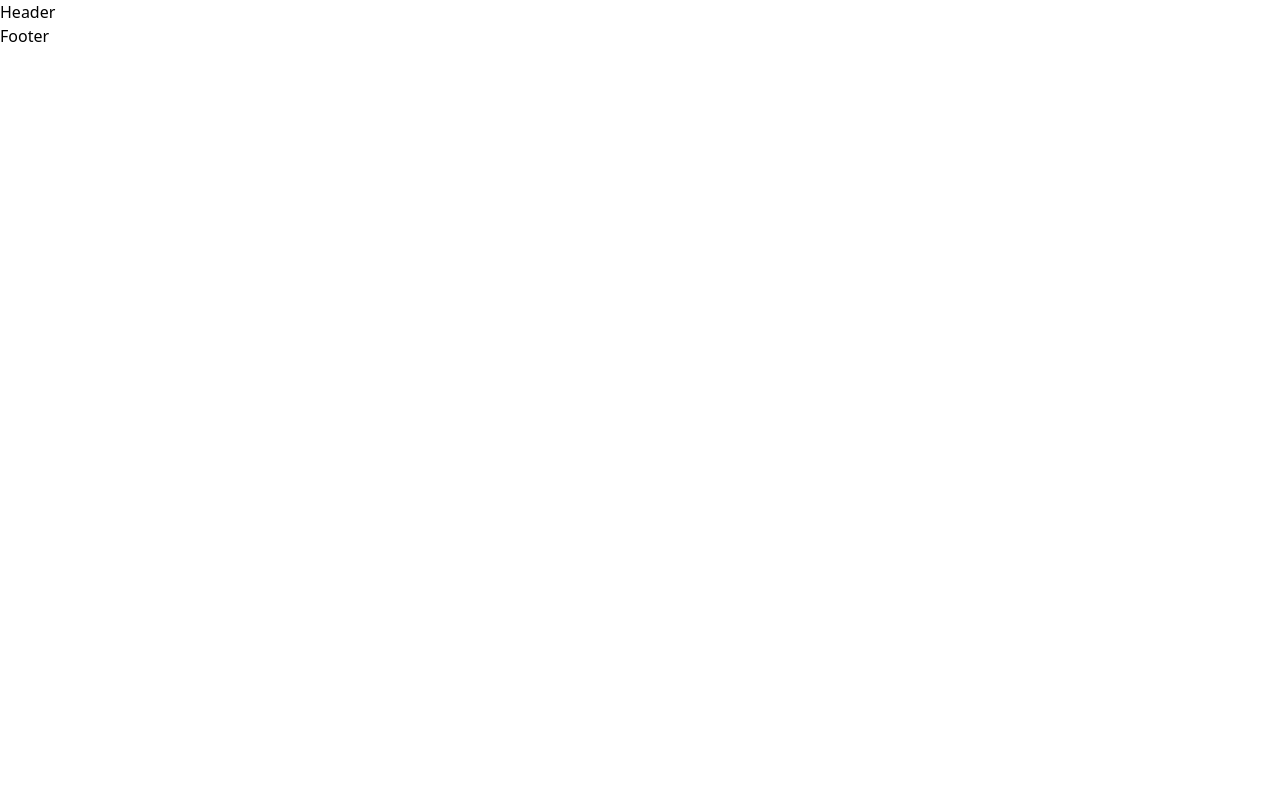
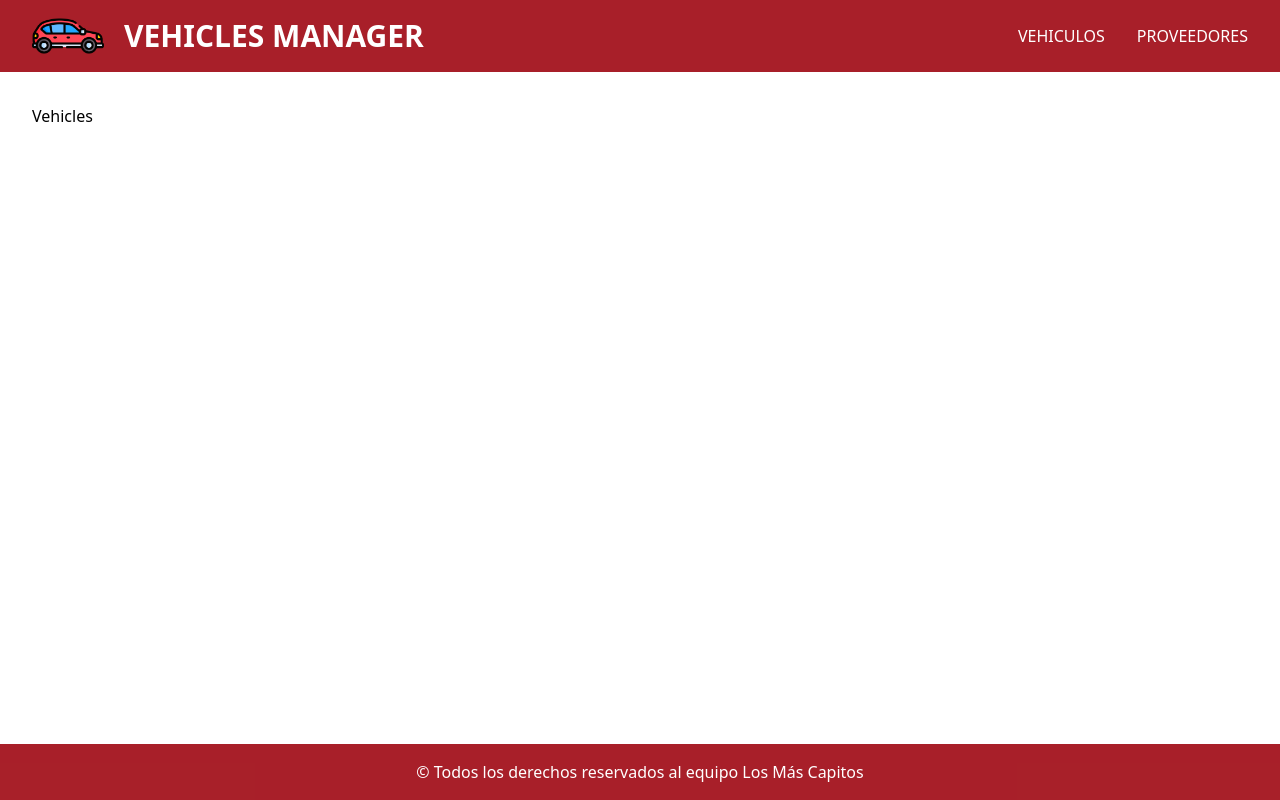
Before and after one commit to Carlos-Mtzg/U2_01_PracticaGIT_E6, a React (Vite) app in the folder front/: page / in a window 1280 px wide. Built offline with nearby package versions, Linux system fonts and the light colour scheme.

Commit message:
feat: the header and footer components were added to the page

```diff
--- a/front/src/main.jsx
+++ b/front/src/main.jsx
@@ -13,12 +13,12 @@ const router = createBrowserRouter([
     element: <Layout />,
     children: [
       {
-        path: '/vehicles',
+        path: '/',
         element: <Vehicles />,
         errorElement: ''
       },
       {
-        path: '/suppliers',
+        path: '/proveedores',
         element: <Suppliers />,
         errorElement: ''
       }
--- a/front/src/pages/Layout/Footer.jsx
+++ b/front/src/pages/Layout/Footer.jsx
@@ -2,7 +2,9 @@ import React from 'react'
 
 const Footer = () => {
     return (
-        <div>Footer</div>
+        <footer className='bg-red-800/90 text-white text-center py-4'>
+            © Todos los derechos reservados al equipo Los Más Capitos
+        </footer>
     )
 }
 
--- a/front/src/pages/Layout/Header.jsx
+++ b/front/src/pages/Layout/Header.jsx
@@ -1,8 +1,21 @@
 import React from 'react'
+import { Link } from 'react-router-dom'
+import logo from '@assets/images/logo.png'
 
 const Header = () => {
     return (
-        <div>Header</div>
+        <header className='flex justify-between items-center pr-8 pl-8 bg-red-800/90 h-18'>
+            <div className='flex items-center gap-5'>
+                <img className='h-18' src={logo} alt="Logo de la pagina" />
+                <h1 className='text-3xl uppercase font-bold text-white'>Vehicles Manager</h1>
+            </div>
+            <nav>
+                <ul className='flex gap-8'>
+                    <Link className='text-white uppercase' to={'/'}>Vehiculos</Link>
+                    <Link className='text-white uppercase' to={'/proveedores'}>Proveedores</Link>
+                </ul>
+            </nav>
+        </header>
     )
 }
 
--- a/front/src/pages/Layout/Layout.jsx
+++ b/front/src/pages/Layout/Layout.jsx
@@ -4,11 +4,13 @@ import Footer from '@pages/layout/Footer';
 
 const Layout = () => {
     return (
-        <>
+        <div className='flex flex-col min-h-screen'>
             <Header />
-            <Outlet />
+            <div className='grow p-8'>
+                <Outlet />
+            </div>
             <Footer />
-        </>
+        </div>
     )
 }
 
```
Also changed, not shown: front/src/assets/images/logo.png (added).
